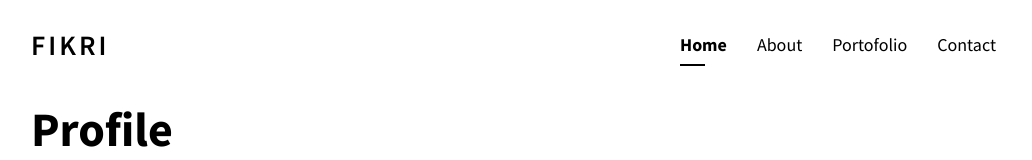
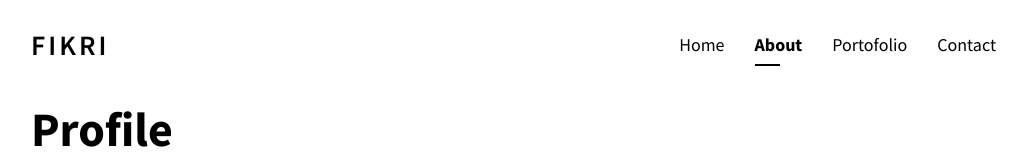
Before and after one commit to Fikrifire19/my-profile-web, a Next.js app: page /about in a window 1280 px wide. Shown: the top 160 px of the page, without its empty margins (119-1151 px from the left). Built offline with nearby package versions, Linux system fonts and the light colour scheme.

Commit message:
add dynamic navbar active

```diff
--- a/components/Navbar.jsx
+++ b/components/Navbar.jsx
@@ -1,20 +1,27 @@
 import Link from 'next/link';
+import { withRouter } from 'next/router';
 
-function Navbar() {
+function Navbar({ router }) {
+    const navs = [
+      { text: 'Home', href: '/'},
+      { text: 'About', href: '/about'},
+      { text: 'Portofolio', href: '/portofolio'},
+      { text: 'Contact', href: '/contact'},
+    ];
+
     return (
         <nav className="navbar">
         <div className="container">
           <Link href="/"><a className="logo">Fikri</a></Link>
 
           <ul className="nav-links">
-            <li><Link href="/"><a className="nav-item active">Home</a></Link></li>
-            <li><Link href="/about"><a className="nav-item">About</a></Link></li>
-            <li><Link href="/portofolio"><a className="nav-item">Portofolio</a></Link></li>
-            <li><Link href="/contact"><a className="nav-item">Contact</a></Link></li>
+            { navs.map(nav => (
+              <li><Link href={nav.href}><a className={`nav-item ${router.pathname == nav.href ? 'active' : ''}`}>{nav.text}</a></Link></li>
+            ))}
           </ul>
         </div>
       </nav>
     )
 }
 
-export default Navbar;
+export default withRouter(Navbar);
```
